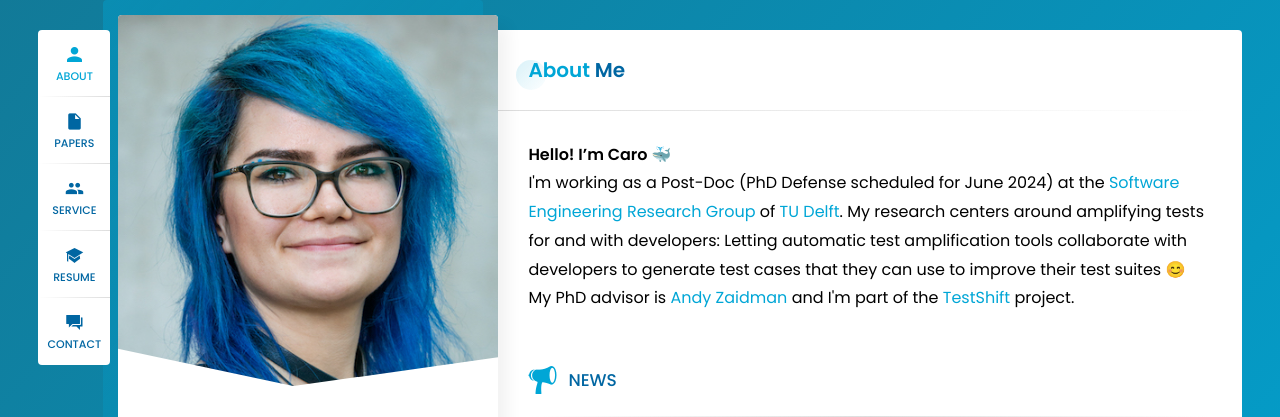
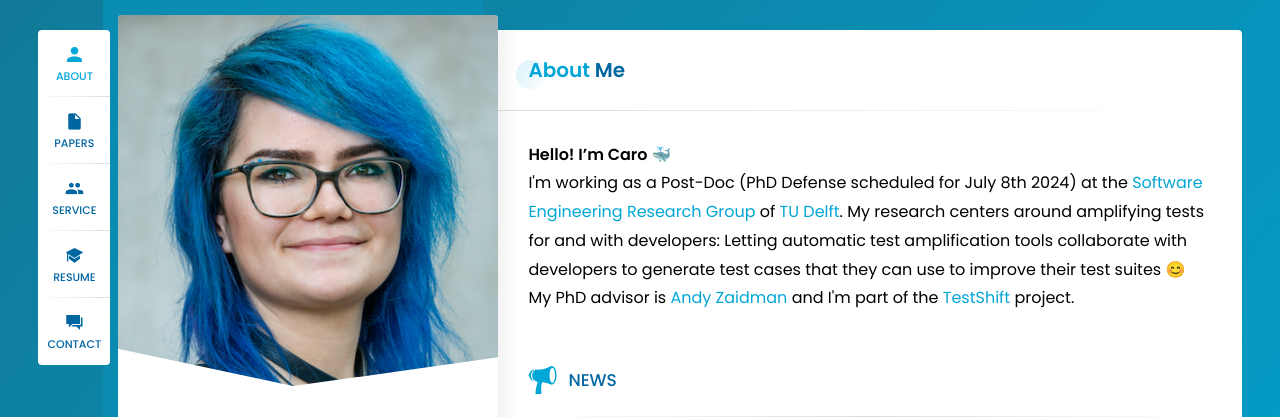
Before and after one commit to lacinoire/lacinoire.github.io, a Jekyll site: the page built from index.html, in a window 1280 px wide. Shown: the part 394-811 px from the top of the page. Built offline with Jekyll 4.4.1, drawn with Linux system fonts in a browser that asks for light colours; nearby versions of some CDN libraries; some web fonts are replaced; the list of posts is cut into pages by our own code.

Commit message:
fix defense date

```diff
--- a/_data/content.yml
+++ b/_data/content.yml
@@ -11,7 +11,7 @@ about:
   text: "
         <p>
           <strong>Hello! I’m Caro 🐳</strong>
-          <br>I'm working as a Post-Doc (PhD Defense scheduled for June 2024) at the <a href=\"https://se.ewi.tudelft.nl/\">Software Engineering Research Group</a> of <a href=\"https://www.tudelft.nl/\">TU Delft</a>.
+          <br>I'm working as a Post-Doc (PhD Defense scheduled for July 8th 2024) at the <a href=\"https://se.ewi.tudelft.nl/\">Software Engineering Research Group</a> of <a href=\"https://www.tudelft.nl/\">TU Delft</a>.
           My research centers around amplifying tests for and with developers:
           Letting automatic test amplification tools collaborate with developers
           to generate test cases that they can use to improve their test suites 😊
```
